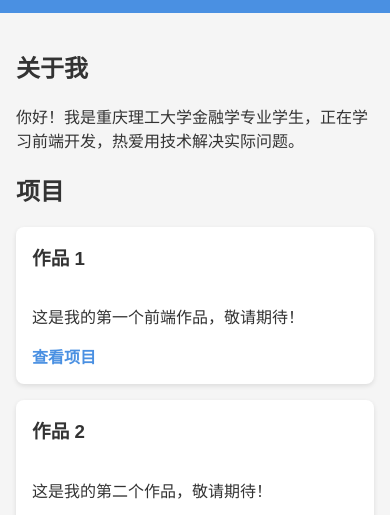
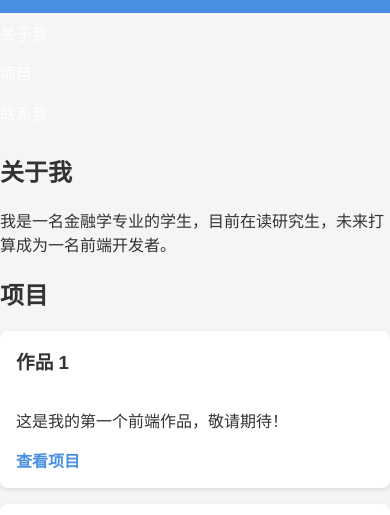
Before and after one commit to Imnotlilyliu/portfolio, a plain HTML site: page index.html in a window 390 px wide. Shown: the part 296-811 px from the top of the page. Drawn offline with Linux system fonts and the light colour scheme.

Commit message:
Add navigation bar with anchor links

```diff
--- a/index.html
+++ b/index.html
@@ -16,14 +16,18 @@
   </div>
 </header>
   </header>
+  <nav>
+    <a href="#about">关于我</a>
+    <a href="#projects">项目</a>
+    <a href="#contact">联系我</a>
+  </nav>
 
-  <main>
-    <section>
+    <section id="about">
       <h2>关于我</h2>
-      <p>你好！我是重庆理工大学金融学专业学生，正在学习前端开发，热爱用技术解决实际问题。</p>
+      <p>我是一名金融学专业的学生，目前在读研究生，未来打算成为一名前端开发者。</p>
     </section>
 
-    <section>
+    <section id="projects">
       <h2>项目</h2>
       <div class="project-list">
         <div class="project-card">
@@ -40,7 +44,7 @@
    </section>
   </main>
 
-  <footer>
+  <footer id="contact">
     <p>联系我：<a href="mailto:你的邮箱地址">749627802@qq.com</a> | <a href="https://github.com/imnotlilyliu">GitHub</a></p>
   </footer>
 </body>
--- a/style.css
+++ b/style.css
@@ -74,3 +74,33 @@ a {
 .project-card a:hover {
   text-decoration: underline;
 }
+
+nav {
+  background-color: #333
+  padding: 0.5rem
+  text-align: center;
+}
+
+nav a {
+  color: white;
+  margin: 0 1rem;
+  text-decoration: none;
+}
+
+nav a:hover {
+  text-decoration: underline;
+}
+
+@media (max-width: 600px) {
+  nav {
+    display: flex;
+    flex-direction: column;
+  }
+  nav a {
+    margin: 0.5rem 0;
+  }
+}
+
+html {
+  scroll-behavior: smooth;
+}
```
